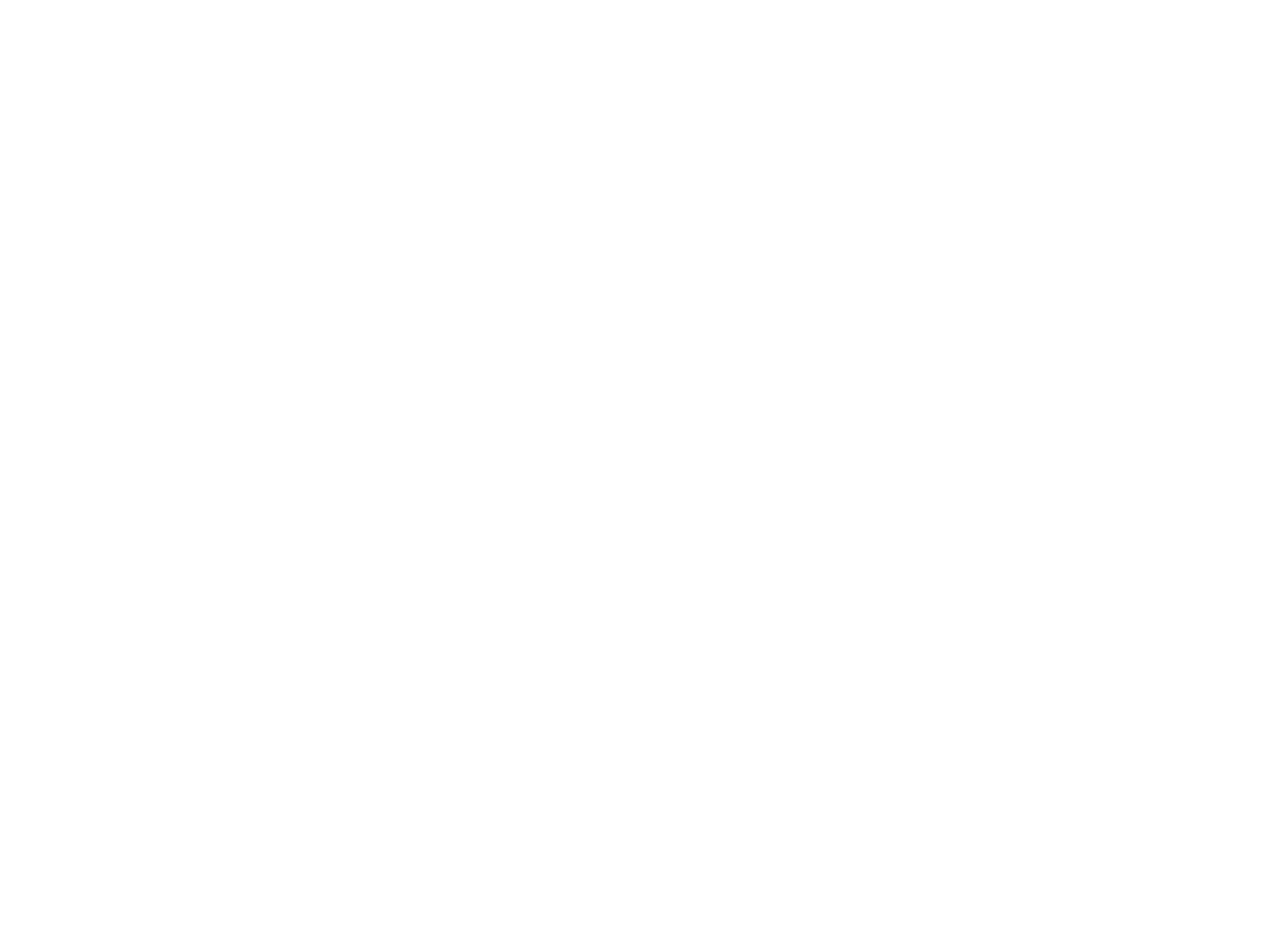
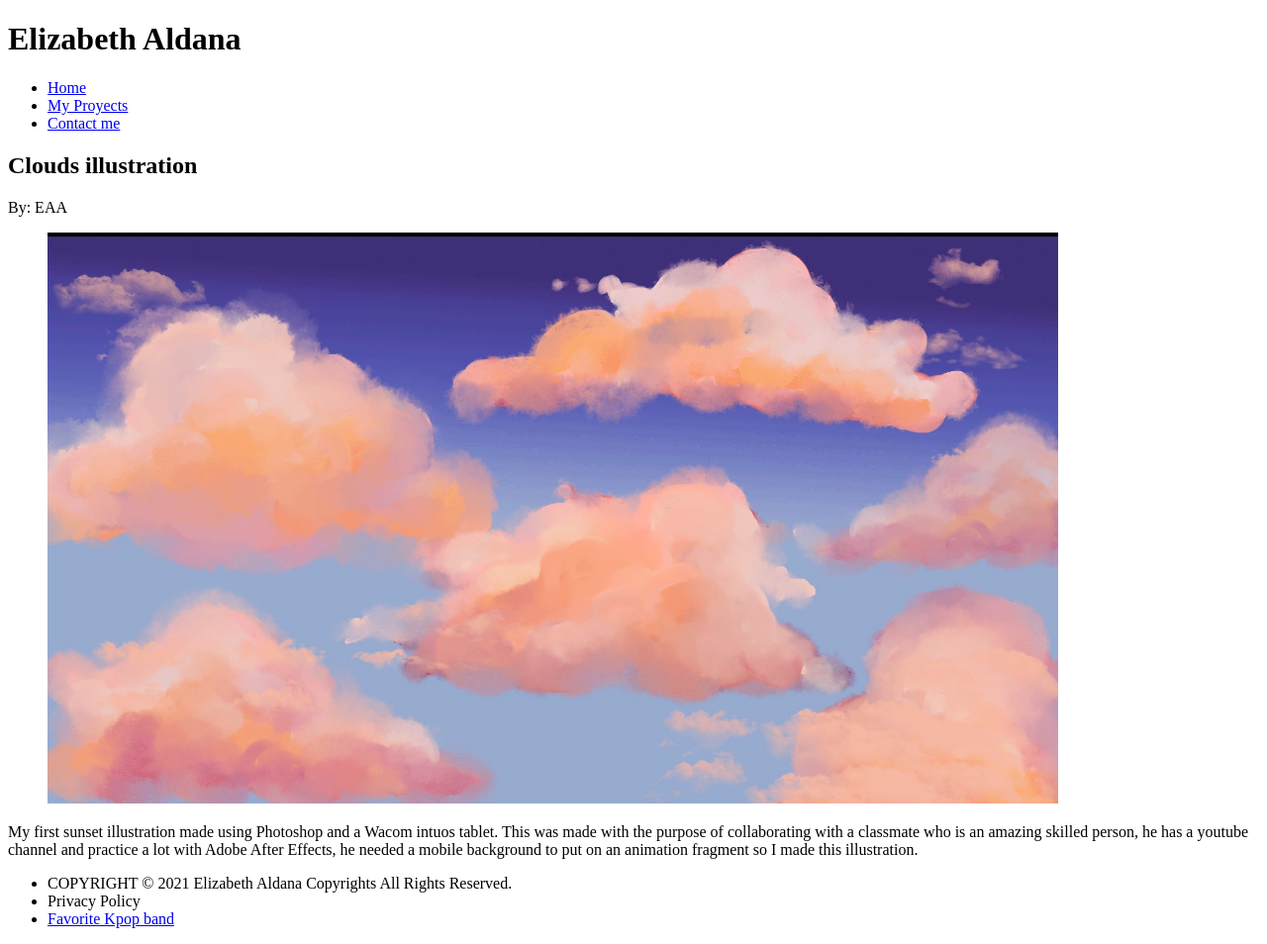
Before and after one commit to ElizaAldana/portafolio, a plain HTML site: page index.html in a window 1280 px wide. Shown: the whole page at 99% size. Before the commit the page ends 800 px from the top, so only its background shows below. Drawn offline with Linux system fonts and the light colour scheme.

Commit message:
all the page finished with home, project and contact

```diff
--- a/index.html
+++ b/index.html
@@ -4,9 +4,46 @@
     <meta charset="UTF-8">
     <meta http-equiv="X-UA-Compatible" content="IE=edge">
     <meta name="viewport" content="width=device-width, initial-scale=1.0">
-    <title>Document</title>
+    <title>Home</title>
 </head>
 <body>
-
+    <h1>Elizabeth Aldana</h1>
+    <nav>
+        <ul class="menu">
+            <li class="menu__item">
+                <a href="./index.html">Home</a>
+            </li>
+            <li class="menu__item">
+                <a href="./project.html">My Proyects</a>
+            </li>
+            <li class="menu__item">
+                <a href="./contact.html">Contact me</a>
+            </li>
+        </ul>
+    </nav>
+    <section>
+        <main class="content">
+        <header>
+            <h2 class="content__title">Clouds illustration
+            </h2>
+            <p class="content__subtitle">By: EAA</p>
+        </header>
+        <figure>
+            <img src="../img/nubecitas2.jpg" alt="Digital art: clouds on sunset" width="1021" height="577" >
+        </figure>
+        <p>
+            My first sunset illustration made using Photoshop and a Wacom intuos tablet.
+            This was made with the purpose of collaborating with a classmate who is an amazing skilled person, he has a youtube channel and practice a lot with Adobe After Effects, he needed a mobile background to put on an animation fragment so I made this illustration.
+        </p>
+        </main>
+    </section>
+    <footer>
+        <ul class="footerlist">
+            <li class="footer__advice">
+                COPYRIGHT © 2021 Elizabeth Aldana Copyrights All Rights Reserved.</li>
+            <li class="footer__privacy">Privacy Policy</li>
+            <li class="footer__link"><a href="https://beliftlab.com/artist/profile/ENHYPEN" target="_blank">Favorite Kpop band</li></a>
+        </ul>
+    </footer>
 </body>
 </html>
```
Also changed, not shown: contact.html (added, +62 -0 lines), project.html (added, +51 -0 lines), img/git.jpg (added), img/me.jpg (added), img/nubecitas2.jpg (added), img/nubes.jpg (added), img/shadows1.jpg (added).
